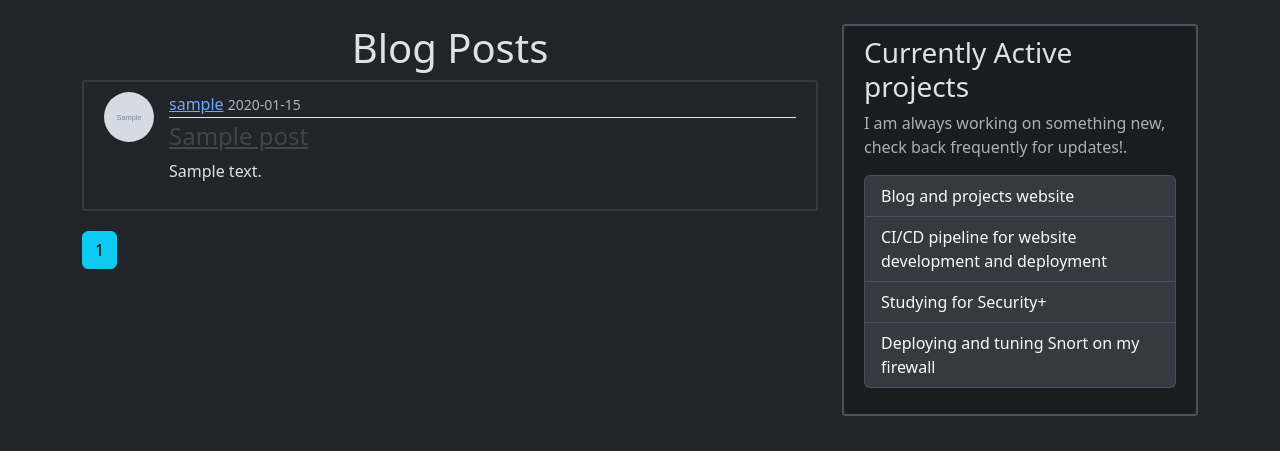
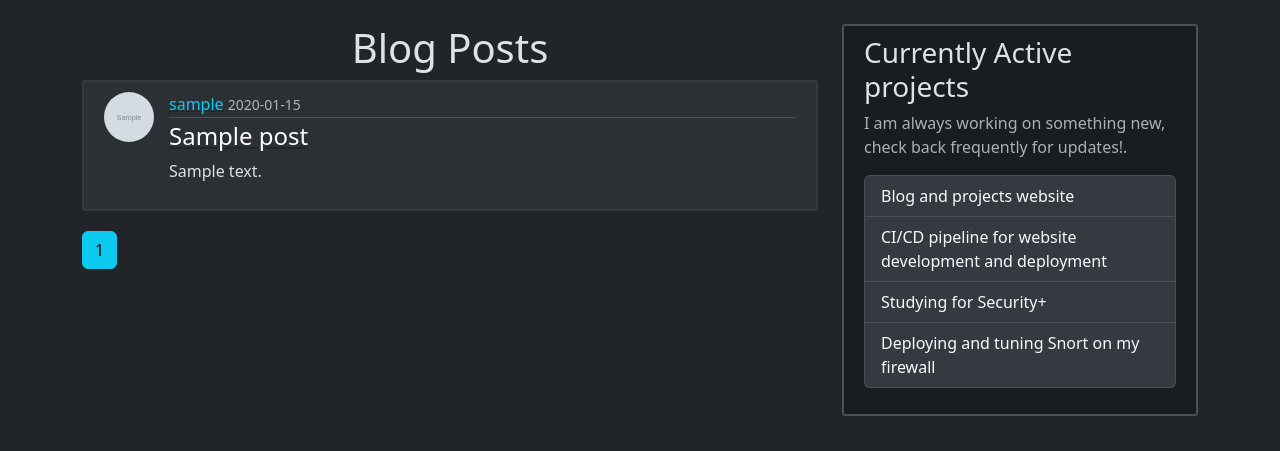
Before and after one commit to ProtoRiaan/blogWebsitePythonFlask, a Flask app: page /blog in a window 1280 px wide. Shown: the part 56-507 px from the top of the page. Run offline with Flask 3, Linux system fonts and the light colour scheme; tables that the repository leaves empty hold one stand-in row (values such as "Sample post"); grey boxes marked "Sample" are stand-in pictures.

Commit message:
few minor css tweaks

```diff
--- a/flaskblog/static/main.css
+++ b/flaskblog/static/main.css
@@ -33,14 +33,14 @@ body {
     margin-bottom: 20px;
   }
 
-  .article-title {
+  /* .article-title {
     color: #444444;
   }
 
   a.article-title:hover {
     color: #428bca;
     text-decoration: none;
-  }
+  } */
 
   .article-content {
     white-space: pre-line;
@@ -55,7 +55,7 @@ body {
   .article-metadata {
     padding-bottom: 1px;
     margin-bottom: 4px;
-    border-bottom: 1px solid #e3e3e3
+    /* border-bottom: 1px solid #e3e3e3 */
   }
 
   .article-metadata a:hover {
--- a/flaskblog/templates/blog.html
+++ b/flaskblog/templates/blog.html
@@ -3,17 +3,17 @@
 {% block content %}
     <h1 class="text-center">Blog Posts</h1>
     {% for post in posts.items %}
-        <article class="media content-section border border-dark-subtle border-2">
+        <article class="media content-section border border-dark-subtle bg-body-tertiary border-2">
             <div class="d-flex">
                 <div class="flex-shrink-0">
                     <img class="rounded-circle article-img" src="{{ url_for('static', filename='profile_pics/' + post.author.image_file) }}">
                 </div>
                 <div class="media-body flex-grow-1">
-                    <div class="article-metadata">
-                        <a href="{{ url_for('posts.UserPost', username=post.author.username) }}" class="mr-2">{{ post.author.username }}</a>
+                    <div class="article-metadata border-bottom">
+                        <a href="{{ url_for('posts.UserPost', username=post.author.username) }}" class="mr-2 link-underline-dark link-info">{{ post.author.username }}</a>
                         <small class="text-muted">{{ post.date_posted.strftime('%Y-%m-%d') }}</small>
                     </div>
-                    <h4><a class="article-title" href="{{ url_for('posts.Post', postID=post.id)}}">{{ post.title }}</a></h4>
+                    <h4><a class="article-title link-underline-dark link-body-emphasis" href="{{ url_for('posts.Post', postID=post.id)}}">{{ post.title }}</a></h4>
                     <p class="article-content">{{ post.content }}</p>
                 </div>
             </div>
--- a/flaskblog/templates/post.html
+++ b/flaskblog/templates/post.html
@@ -7,9 +7,9 @@
                 <img class="rounded-circle article-img" src="{{ url_for('static', filename='profile_pics/' + post.author.image_file) }}">
             </div>
             <div class="media-body flex-grow-1">
-                <div class="article-metadata d-flex">
+                <div class="article-metadata d-flex border-bottom">
                     <div class="p2 flex-grow-1">
-                        <a href="{{ url_for('posts.UserPost', username=post.author.username) }}" class="mr-2">{{ post.author.username }}</a>
+                        <a href="{{ url_for('posts.UserPost', username=post.author.username) }}" class="mr-2 link-underline-dark link-info">{{ post.author.username }}</a>
                         <small class="text-muted">{{ post.date_posted.strftime('%Y-%m-%d') }}</small>
                     </div>
                     {% if post.author == current_user %}
```
